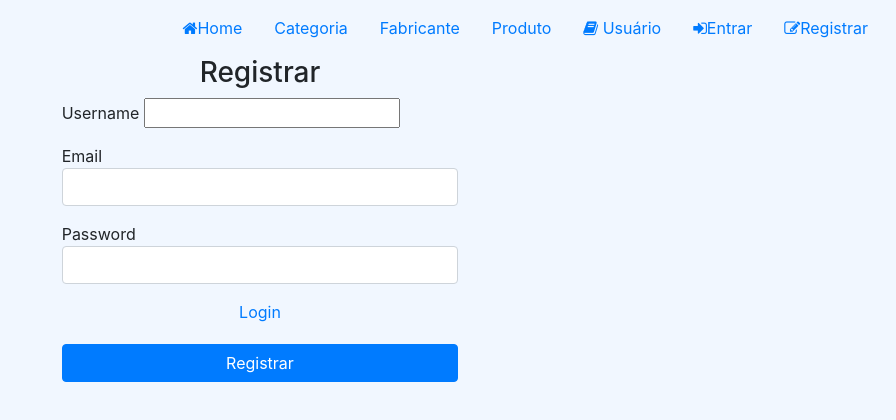
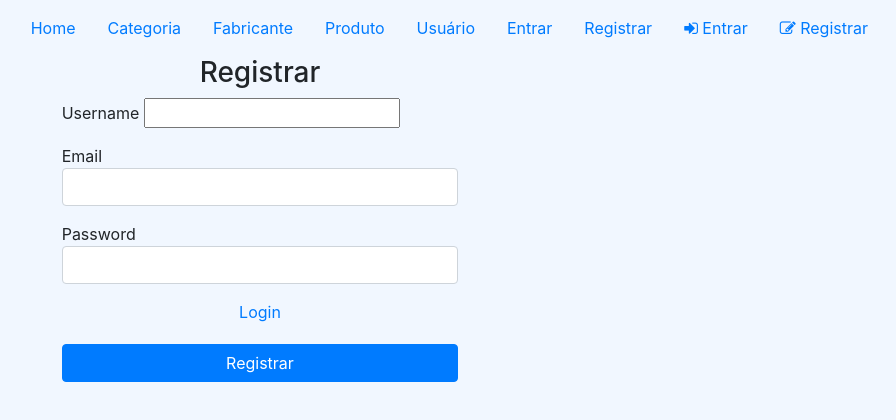
Before and after one commit to marcoantoniojs/ProgWeb2025, a Django app: page /register in a window 1280 px wide. Shown: the top 420 px of the page, without its empty margins (380-1276 px from the left). Run offline with Django 4.2, Linux system fonts and the light colour scheme; parts of the project's set-up code (start-up, migrations or seed data) failed here and were passed over; some libraries are stand-ins or nearby versions.

Commit message:
aula 23 - trabalhando com autenticação

```diff
--- a/Loja/loja/templates/base.html
+++ b/Loja/loja/templates/base.html
@@ -14,13 +14,21 @@
     <header>
         <nav class="navbar justify-content-end navbar-expand-lg">
             <ul class="nav">
-                <li class="nav-item"><a class="nav-link" href="/"><i class="fa fa-home"></i>Home</a></li>
+                <li class="nav-item"><a class="nav-link" href="/"><i class="fafa-home"></i>Home</a></li>
                 <li class="nav-item"><a class="nav-link" href="/categoria"><i class="fafa-book"></i>Categoria</a></li>
                 <li class="nav-item"><a class="nav-link" href="/fabricante"><i class="fafa-book"></i> Fabricante</a></li>
                 <li class="nav-item"><a class="nav-link" href="/produto"><i class="fafa-book"></i> Produto</a></li>
-                <li class="nav-item"><a class="nav-link" href="/usuario"><i class="fa fa-book"></i> Usuário</a></li>
-                <li class="nav-item"><a class="nav-link" href="/login"><i class="fa fa-sign-in"></i>Entrar</a></li>
-                <li class="nav-item"><a class="nav-link" href="/register"><i class="fa fa-edit"></i>Registrar</a></li>
+                <li class="nav-item"><a class="nav-link" href="/usuario"><i class="fafa-book"></i> Usuário</a></li>
+                <li class="nav-item"><a class="nav-link" href="/login"><i class="fafa-sign-in"></i>Entrar</a></li>
+                <li class="nav-item"><a class="nav-link" href="/register"><i class="fafa-edit"></i>Registrar</a></li>
+                {% if user.is_authenticated %}
+                <li class="nav-item"><a class="nav-link" href={% url 'usuario' %}><i class="fa fa-user"></i> Perfil</a></li>
+                <li class="nav-item"><a class="nav-link" href={% url 'edit_usuario' %}><i class="fa fa-edit"></i> Editar Perfil</a></li>
+                <li class="nav-item"><a class="nav-link" href={% url 'logout' %}><i class="fa fa-sign-out"></i> Sair</a></li>
+                {% else %}
+                <li class="nav-item"><a class="nav-link" href={% url 'login' %}><i class="fa fa-sign-in"></i> Entrar</a></li>
+                <li class="nav-item"><a class="nav-link" href={% url 'register' %}><i class="fa fa-edit"></i> Registrar</a></li>
+                {% endif %}
             </ul>
         </nav>
     </header>
--- a/Loja/loja/urls/AuthUrls.py
+++ b/Loja/loja/urls/AuthUrls.py
@@ -1,6 +1,7 @@
 from django.urls import path
-from loja.views.AuthView import login_view, register_view
+from loja.views.AuthView import login_view, register_view, logout_view
 urlpatterns = [
     path("login", login_view, name='login'),
     path("register", register_view, name='register'),
+    path("logout", logout_view, name='logout'),
 ]
--- a/Loja/loja/views/AuthView.py
+++ b/Loja/loja/views/AuthView.py
@@ -1,5 +1,5 @@
 from django.shortcuts import render, redirect
-from django.contrib.auth import authenticate, login
+from django.contrib.auth import authenticate, login, logout
 from django.contrib.auth.models import User
 from loja.forms.AuthForm import LoginForm, RegisterForm
 def login_view(request):
@@ -15,7 +15,12 @@ def login_view(request):
             user = authenticate(username=username, password=password)
             if user is not None:
                 login(request, user)
-                return redirect('/')
+                _next = request.GET.get('next')
+                if _next is not None:
+                    return redirect(_next)
+                else:
+                    return redirect("/")
+                # Até aqui
             else:
                 message = {'type': 'danger', 'text': 'Dados de usuário incorretos'}
     context = {'form': loginForm, 'message': message,'title': 'Login', 'button_text':
@@ -49,3 +54,7 @@ def register_view(request):
                     message = { 'type': 'danger', 'text': 'Um erro ocorreu ao tentar criar o usuário.' }
     context = { 'form': registerForm, 'message': message,'title': 'Registrar', 'button_text': 'Registrar', 'link_text': 'Login', 'link_href': '/login' }
     return render(request, template_name='auth/auth.html', context=context, status=200)
+
+def logout_view(request):
+    logout(request)
+    return redirect('/login')
--- a/Loja/loja/views/ProdutoView.py
+++ b/Loja/loja/views/ProdutoView.py
@@ -1,9 +1,11 @@
+from django.contrib.auth.decorators import login_required
 from django.shortcuts import render, redirect # Retire from django.http import HttpResponse
 from loja.models import Produto, Fabricante, Categoria
 from django.http import HttpResponse
 from datetime import timedelta, datetime
 from django.utils import timezone
 from django.core.files.storage import FileSystemStorage
+@login_required
 
 def edit_produto_postback(request, id=None):
     if request.method == 'POST':
```
